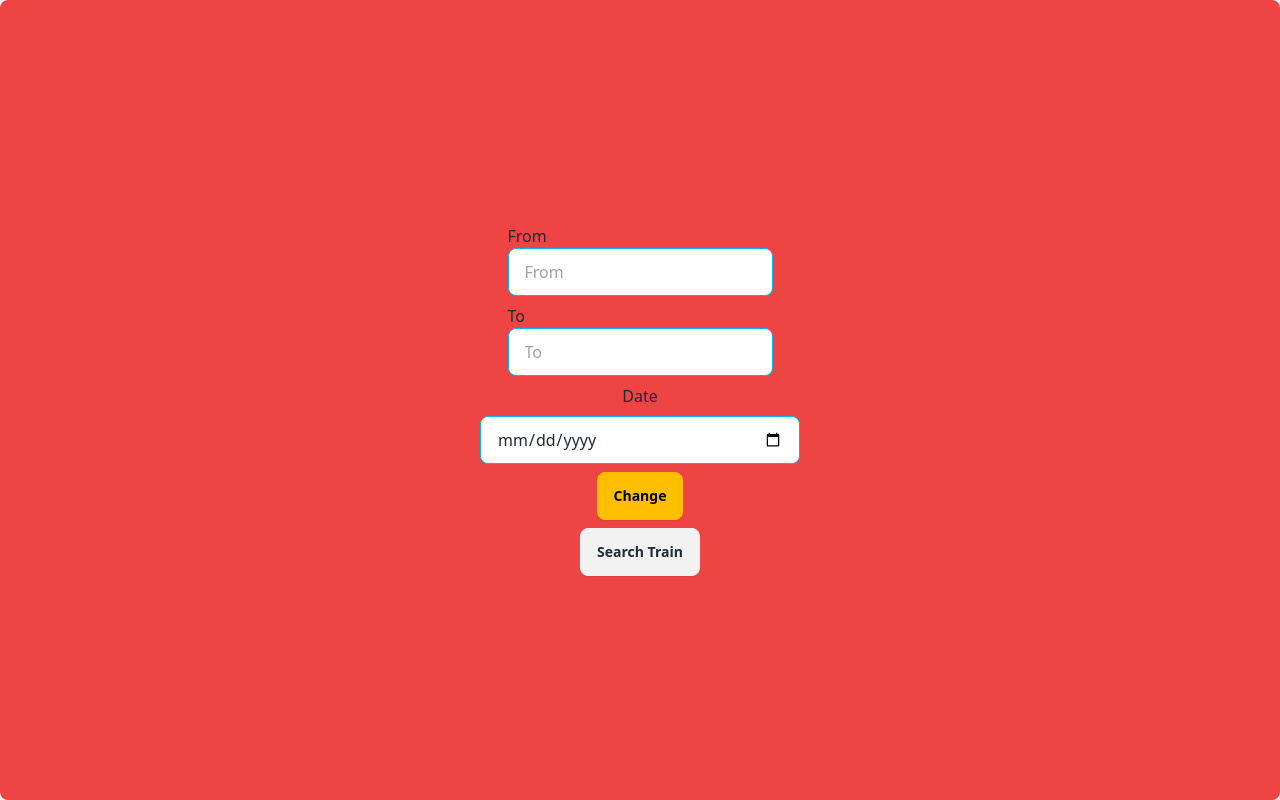
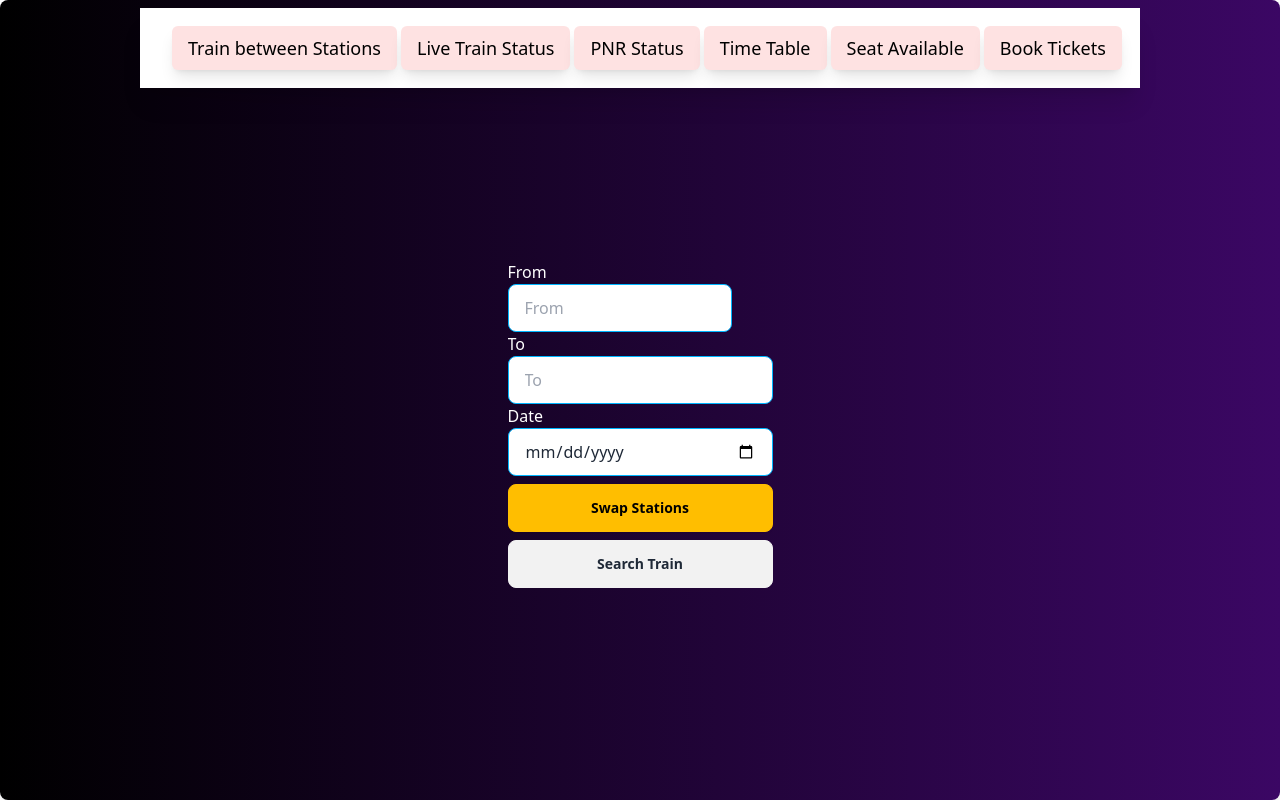
Before and after one commit to Chiragsinghal24/IRCTC-C, a React (Vite) app: page / in a window 1280 px wide. Built offline with nearby package versions, Linux system fonts and the light colour scheme.

Commit message:
added navbar

```diff
--- a/src/App.jsx
+++ b/src/App.jsx
@@ -2,6 +2,7 @@ import React, { useState } from 'react';
 import { useNavigate } from 'react-router-dom';
 import Frombox from './components/Frombox';
 import Tobox from './components/Tobox';
+import Navbar from './components/Navbar';
 
 const App = () => {
   const [fromStation, setFromStation] = useState('');
@@ -22,7 +23,7 @@ const App = () => {
     setToStation(e.target.value);
   };
 
-  const handleDate = (e) =>{
+  const handleDate = (e) => {
     setDateValue(e.target.value);
   }
 
@@ -37,18 +38,27 @@ const App = () => {
   };
 
   return (
-    <div className='flex flex-col items-center justify-center h-screen bg-red-500 p-8 rounded-lg shadow-lg gap-2'>
+    <div className='flex flex-col items-center justify-center h-screen bg-gradient-to-l from-purple-950 to-black p-8 rounded-lg shadow-lg gap-2'>
+      <div className='flex w-full justify-center bg-black'>
+        <Navbar />
+      </div>
+      <div className='flex flex-col items-center justify-center max-h-[500px] overflow-y-auto mt-10'>
+        <div className='max-h-[500px]'>
           <Frombox value={fromStation} update={handleFromChange} />
           <Tobox value={toStation} update={handleToChange} />
-      <p>Date</p>
+          <p className='text-white'>Date</p>
           <input value={dateValue} onChange={handleDate} className="input input-bordered input-info w-full max-w-xs" type="date" id="dateInput" name="dateInput" required></input>
-      <button className="btn btn-warning" onClick={changeStation}>
-        Change
+          <div className='flex flex-col gap-2'>
+            <button className="btn btn-warning mt-2" onClick={changeStation}>
+              Swap Stations
             </button>
             <button className="btn" onClick={changeRoute}>
               Search Train
             </button>
           </div>
+        </div>
+      </div>
+    </div>
   );
 };
 
--- a/src/components/Coachbox.jsx
+++ b/src/components/Coachbox.jsx
@@ -1,9 +1,9 @@
 import React, { useEffect, useState } from 'react';
 
 const Coachbox = ({ classtype, trainnumber, from, to, date }) => {
-
   const [available, setAvailable] = useState("");
   const [fare, setFare] = useState("");
+  const [loading, setLoading] = useState(true); // Add loading state
 
   const inputDate = new Date(date);
   const year = inputDate.getFullYear();
@@ -13,19 +13,21 @@ const Coachbox = ({ classtype, trainnumber, from, to, date }) => {
   const convertedDate = `${year}${month}${day}`;
 
   const fetchMe = async () => {
+    setLoading(true); // Set loading to true when starting the fetch
     const url = `https://us-central1-mind-pen-22c05.cloudfunctions.net/getAlternatives?train_no=${trainnumber}&src=${from}&des=${to}&date=${convertedDate}&travel_class=${classtype}&quota=GN`;
     try {
       const response = await fetch(url);
       const result = await response.json();
       console.log("data result", result);
-            console.log("resut is:", result.data);
+      console.log("result is:", result.data);
       setAvailable(result[0].availability);
       setFare(result[0].fare);
-            console.log("fair array is:", fairArray);
+      setLoading(false); // Set loading to false after fetching data
     } catch (error) {
       console.error(error);
+      setLoading(false); // Set loading to false in case of an error
     }
-    }
+  };
 
   useEffect(() => {
     fetchMe();
@@ -33,19 +35,22 @@ const Coachbox = ({ classtype, trainnumber, from, to, date }) => {
 
   return (
     <div>
+      {loading ? (
+        // Show loading indicator or message while data is being fetched
+        <p><span className="loading loading-dots loading-lg"></span></p>
+      ) : (
         <div class="border-t border-r border-l h-34 w-36 rounded-md flex flex-col">
           <div class="border-b text-sm text-red-700">
             <div className='flex'>
               <div className='flex'>
                 <p className='text-xl ml-3'>{classtype}</p>
               </div>
-                        <hr className='transform -rotate-90 w-10 mt-2 ml-1' ></hr>
+              <hr className='transform -rotate-90 w-10 mt-2 ml-1'></hr>
               <p className='text-xl'>₹ {fare}</p>
             </div>
           </div>
           <div className="text-red-700">
             <div className='flex'>
-                        {/* <p className='font-bold ml-2 text-xl'>103</p> */}
               <p className='mt-1 font-bold text-center'>{available}</p>
             </div>
           </div>
@@ -53,6 +58,7 @@ const Coachbox = ({ classtype, trainnumber, from, to, date }) => {
             <button className='max-h-[30px] min-h-[20px] btn btn-gray-400 rounded-md rounded-t-none w-full'>Book Now</button>
           </div>
         </div>
+      )}
     </div>
   );
 };
--- a/src/components/Findtrain.jsx
+++ b/src/components/Findtrain.jsx
@@ -57,12 +57,12 @@ const Findtrain = () => {
     }, [fromStation, toStation, dateValue]);
 
     return (
-        <>
-            <h1 className='text-center text-red-400 font-sans text-2xl'>Searched Trains</h1>
+        <div className="bg-gradient-to-l from-purple-950 to-black justify-center flex flex-col">
+            <h1 className='text-center text-white font-sans text-2xl mb-2'>Searched Trains</h1>
             {loading ? (
                 <p>Loading...</p>
             ) : (
-                <div className='grid gap-x-4 md:grid-cols-2 lg:grid-cols-3 space-y-3 place-items-center'>
+                <div className='grid md:grid-cols-2 lg:grid-cols-3 space-y-3 place-items-center'>
                     {trainName.map((train, index) => (
                         <Traininfo
                             key={index}
@@ -89,7 +89,7 @@ const Findtrain = () => {
                     <Link to='/'>Back</Link>
                 </button>
             </div>
-        </>
+        </div>
     );
 };
 
--- a/src/components/Frombox.jsx
+++ b/src/components/Frombox.jsx
@@ -1,4 +1,4 @@
-import React, { useState,useEffect } from 'react';
+import React, { useState, useEffect } from 'react';
 
 const FromBox = ({ value, update }) => {
   const [suggestions, setSuggestions] = useState([]);
@@ -9,6 +9,7 @@ const FromBox = ({ value, update }) => {
     try {
       const response = await fetch(url);
       const result = await response.json();
+      console.log(result);
       const stations = result.items.map(station => station.station_name);
       console.log(stations);
 
@@ -30,19 +31,21 @@ const FromBox = ({ value, update }) => {
 
   return (
     <div>
-      <p>From</p>
+      <p className='text-white'>From</p>
       <input
         type="text"
         value={value}
         onChange={handleInputChange}
         placeholder="From"
-        className="input input-bordered input-info w-full max-w-xs" required
+        className="input input-bordered input-info w-full max-w-56" required
       />
-      <ul>
-        {suggestions.map((station, index) => (
-          <li key={index} className='bg-white rounded-sm m-1 p-1 cursor-pointer' onClick={() => handleStationClick(station)}>{station}</li>
-        ))}
-      </ul>
+      <div className='max-h-[200px] overflow-y-auto overflow-hidden'>
+        <ul>
+          {suggestions.map((station, index) => (
+            <li key={index} className='bg-white rounded-md m-1 p-2 max-w-56 cursor-pointer' onClick={() => handleStationClick(station)}>{station}</li>
+          ))}
+        </ul>
+      </div>
     </div>
   );
 };
--- /dev/null
+++ b/src/components/Navbar.jsx
@@ -0,0 +1,42 @@
+import React from 'react'
+import { Link } from "react-router-dom"
+
+const MenuItems = () => {
+    return (
+        <>
+            <li className="text-black text-lg shadow-lg bg-red-100 rounded-md hover:shadow-lg hover:shadow-yellow-300"><Link to='/'>Train between Stations</Link></li>
+            <li className="text-black text-lg shadow-lg bg-red-100 rounded-md hover:shadow-sm hover:shadow-yellow-300"><Link to='/status'>Live Train Status</Link></li>
+            <li className="text-black text-lg shadow-lg bg-red-100 rounded-md hover:shadow-sm hover:shadow-yellow-300"><Link to='/'>PNR Status</Link></li>
+            <li className="text-black text-lg shadow-lg bg-red-100 rounded-md hover:shadow-sm hover:shadow-yellow-300"><Link to='/'>Time Table</Link></li>
+            <li className="text-black text-lg shadow-lg bg-red-100 rounded-md hover:shadow-sm hover:shadow-yellow-300"><Link to='/'>Seat Available</Link></li>
+            <li className="text-black text-lg shadow-lg bg-red-100 rounded-md hover:shadow-sm hover:shadow-yellow-300"><Link to='/'>Book Tickets</Link></li>
+        </>
+    )
+}
+
+const Navbar = () => {
+    return (
+        <nav className="navbar ml-2 mr-2 bg-white shadow-xl z-50 fixed top-2 max-w-[1000px]">
+            <div className="navbar-start w-screen">
+                <Link to='/' className="navbar rounded-md"><img src={'https://imgur.com/8nrGPhp.png'} className="w-[100px]" alt="Company" /></Link>
+            </div>
+            <div className="navbar-center md:navbar-center hidden lg:flex">
+                <ul className="menu menu-horizontal gap-1">
+                    <MenuItems />
+                </ul>
+            </div>
+            <div className="navbar-start">
+                <div className="dropdown dropdown-start w-full">
+                    <label tabIndex={0} className="btn btn-error lg:hidden">
+                        <svg xmlns="http://www.w3.org/2000/svg" className="h-7 w-7" fill="none" viewBox="0 0 24 24" stroke="white"><path strokeLinecap="round" strokeLinejoin="round" strokeWidth="3" d="M4 6h16M4 12h8m-8 6h16" /></svg>
+                    </label>
+                    <ul tabIndex={0} className="menu menu-sm dropdown-content mt-3 z-[1] p-2 shadow rounded-box min-w-32 gap-1 mr-2">
+                        <MenuItems />
+                    </ul>
+                </div>
+            </div>
+        </nav>
+    )
+}
+
+export default Navbar
--- /dev/null
+++ b/src/components/Statusbox.jsx
@@ -0,0 +1,17 @@
+import React from 'react'
+
+const Statusbox = () => {
+  return (
+    <div className='input_box'>
+        <h1 className='text-center'>
+            Check Train Status
+            <div className='search_container'>
+
+            </div>
+
+        </h1>
+    </div>
+  )
+}
+
+export default Statusbox
--- a/src/components/Tobox.jsx
+++ b/src/components/Tobox.jsx
@@ -29,7 +29,7 @@ const Tobox = ({ value, update }) => {
 
   return (
     <div>
-      <p>To</p>
+      <p className="text-white">To</p>
       <input
         type="text"
         value={value}
@@ -37,11 +37,13 @@ const Tobox = ({ value, update }) => {
         placeholder="To"
         className="input input-bordered input-info w-full max-w-xs" required
       />
-      <ul>
-        {suggestions.map((station, index) => (
-          <li key={index} className='bg-white rounded-sm m-1 p-1 cursor-pointer' onClick={() => handleStationClick(station)}>{station}</li>
-        ))}
-      </ul>
+      <div className='max-h-[250px] overflow-y-auto overflow-hidden'>
+        <ul>
+          {suggestions.map((station, index) => (
+            <li key={index} className='bg-white rounded-md m-1 p-2 max-w-56 cursor-pointer' onClick={() => handleStationClick(station)}>{station}</li>
+          ))}
+        </ul>
+      </div>
     </div>
   );
 };
--- /dev/null
+++ b/src/components/Trainstatus.jsx
@@ -0,0 +1,18 @@
+import React from 'react'
+import Statusbox from './Statusbox'
+
+const Trainstatus = () => {
+    return (
+
+        <div>
+            <div>
+                <Statusbox />
+            </div>
+            <div>
+                status
+            </div>
+        </div>
+    )
+}
+
+export default Trainstatus
--- a/src/main.jsx
+++ b/src/main.jsx
@@ -4,6 +4,7 @@ import { BrowserRouter as Router, Routes, Route } from 'react-router-dom';
 import App from './App.jsx';
 import './index.css';
 import Findtrain from './components/Findtrain.jsx';
+import Trainstatus from './components/Trainstatus.jsx';
 
 ReactDOM.createRoot(document.getElementById('root')).render(
   <React.StrictMode>
@@ -11,6 +12,7 @@ ReactDOM.createRoot(document.getElementById('root')).render(
       <Routes>
         <Route path="/" element={<App />} />
         <Route path="/find" element={<Findtrain />} />
+        <Route path='/status' element={<Trainstatus />}/>
       </Routes>
     </Router>
   </React.StrictMode>,
```
Also changed, not shown: src/components/Traininfo.jsx (+0 -31 lines). Lines whose indentation alone changed are shown as unchanged.
